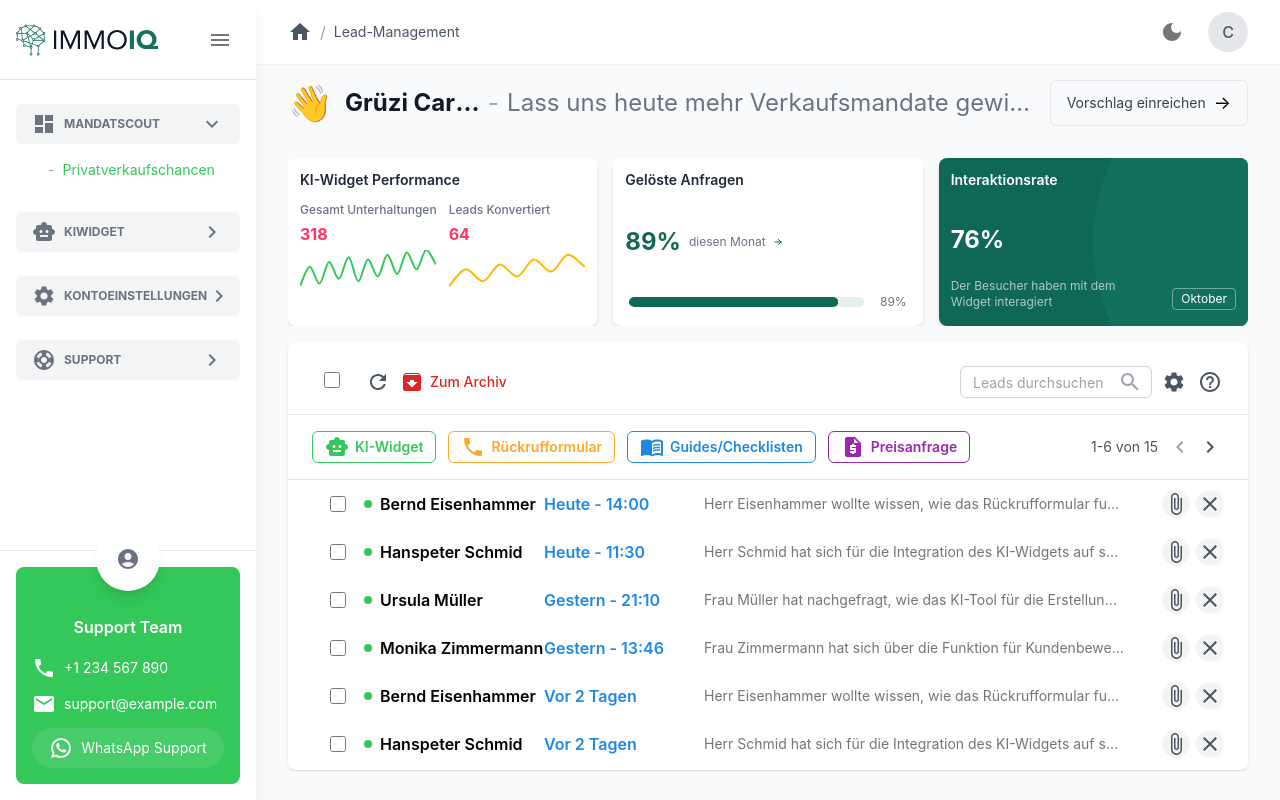
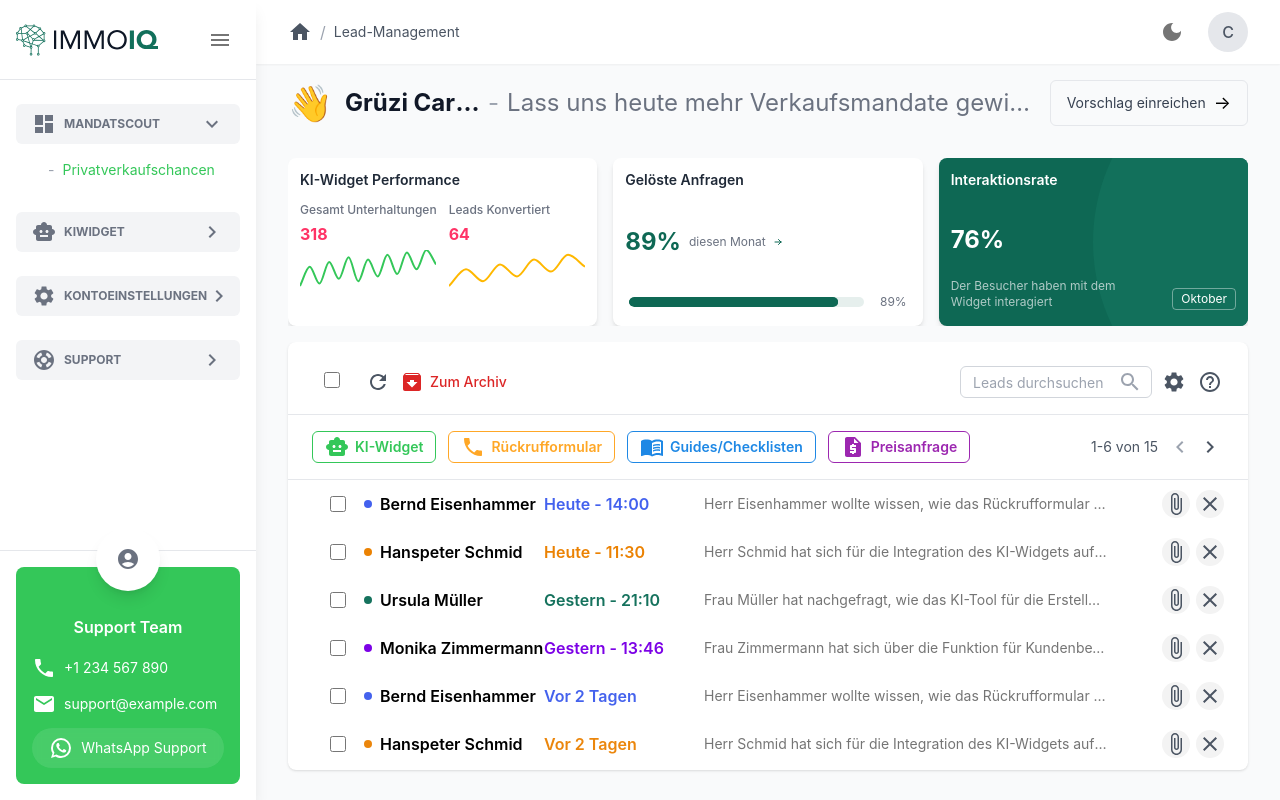
Before and after one commit to anonfaded/immoiq, a React (Vite) app: page /dashboard in a window 1280 px wide. Built offline with nearby package versions, Linux system fonts and the light colour scheme.

Commit message:
Enhance Dashboard component: Implement dynamic row colors based on index for improved visual differentiation. Update time display color to match row status, enhancing readability and user experience. This change contributes to a more engaging and informative data presentation.

```diff
--- a/src/pages/Dashboard.jsx
+++ b/src/pages/Dashboard.jsx
@@ -808,7 +808,29 @@ export default function Dashboard() {
               {/* Data Rows Section */}
               <div className="px-6 pb-4 flex-1 overflow-hidden">
                 <div className="h-full">
-                  {getCurrentPageRows().map((row, index) => (
+                  {getCurrentPageRows().map((row, index) => {
+                    // Define colors for each row
+                    const colors = {
+                      0: '#4361ee',
+                      1: '#eb8203',
+                      2: '#15725d',
+                      3: '#7c02e6',
+                      4: '#4462ed',
+                      5: '#eb860c',
+                      6: '#056751',
+                      7: '#7c03e5',
+                      8: '#4260ed',
+                      9: '#eb860c',
+                      10: '#12705b',
+                      11: '#7b01e6',
+                      12: '#3858ec',
+                      13: '#eb860c',
+                      14: '#18735f'
+                    };
+
+                    const rowColor = colors[index] || '#34C759'; // Fallback color if index not found
+
+                    return (
                       <div
                         key={index}
                         className="h-12 flex items-center hover:bg-[#F9F9F9] transition-colors"
@@ -823,17 +845,23 @@ export default function Dashboard() {
 
                         {/* Name with Status */}
                         <div className="w-[180px] flex items-center gap-2 shrink-0">
-                        <div className="w-2 h-2 rounded-full bg-[#34C759] shrink-0" />
+                          <div
+                            className="w-2 h-2 rounded-full shrink-0"
+                            style={{ backgroundColor: rowColor }}
+                          />
                           <span className="font-semibold text-black truncate">{row.name}</span>
                         </div>
 
                         {/* Time */}
-                      <div className="w-[160px] font-semibold text-[#1E88E5] shrink-0 whitespace-nowrap">
+                        <div
+                          className="w-[160px] font-semibold shrink-0 whitespace-nowrap"
+                          style={{ color: rowColor }}
+                        >
                           {row.time}
                         </div>
 
                         {/* Description */}
-                      <div className="flex-1 min-w-0 text-[14px] text-[#757575]">
+                        <div className="flex-1 min-w-0 text-[14px] text-[#757575] pr-4">
                           <p className="truncate">{row.description}</p>
                         </div>
 
@@ -847,7 +875,8 @@ export default function Dashboard() {
                           </button>
                         </div>
                       </div>
-                  ))}
+                    );
+                  })}
                 </div>
               </div>
             </div>
```
Lines whose indentation alone changed are shown as unchanged.
